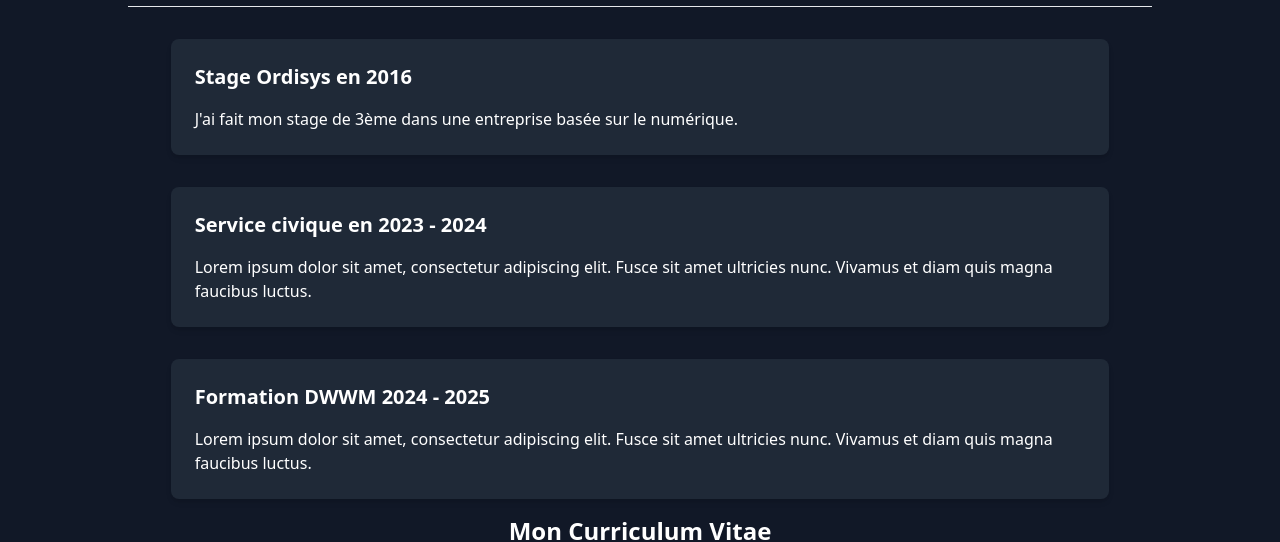
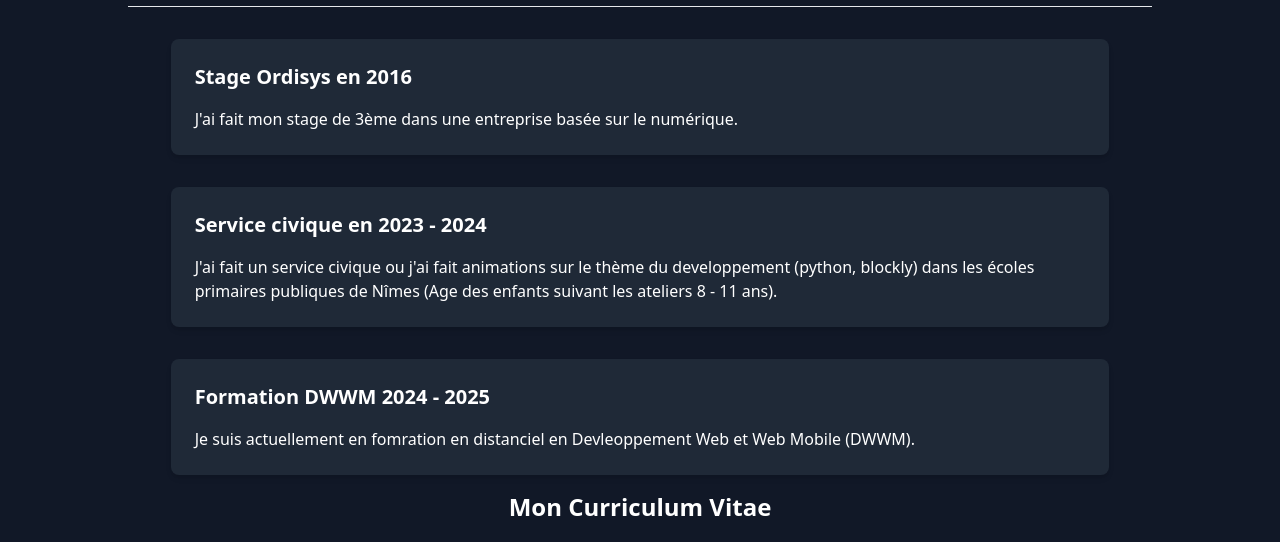
Before and after one commit to Nimaro-sys/Portfolio, a plain HTML site: page ExperienceCV.html in a window 1280 px wide. Shown: the part 267-809 px from the top of the page. Drawn offline with Linux system fonts and the light colour scheme.

Commit message:
Update des descriptions d'ExpériencCV

```diff
--- a/ExperienceCV.html
+++ b/ExperienceCV.html
@@ -43,13 +43,13 @@
             <!-- Expérience Pro -->
             <div class="bg-gray-800 p-6 rounded-lg shadow-md">
                 <h2 class="text-xl font-bold mb-4">Service civique en 2023 - 2024</h2>
-                <p>Lorem ipsum dolor sit amet, consectetur adipiscing elit. Fusce sit amet ultricies nunc. Vivamus et diam quis magna faucibus luctus.</p>
+                <p>J'ai fait un service civique ou j'ai fait animations sur le thème du developpement (python, blockly) dans les écoles primaires publiques de Nîmes (Age des enfants suivant les ateliers 8 - 11 ans).</p>
             </div>
 
             <!-- Formation -->
             <div class="bg-gray-800 p-6 rounded-lg shadow-md">
                 <h2 class="text-xl font-bold mb-4">Formation DWWM 2024 - 2025</h2>
-                <p>Lorem ipsum dolor sit amet, consectetur adipiscing elit. Fusce sit amet ultricies nunc. Vivamus et diam quis magna faucibus luctus.</p>
+                <p>Je suis actuellement en fomration en distanciel en Devleoppement Web et Web Mobile (DWWM).</p>
             </div>
         </div>
 
```
